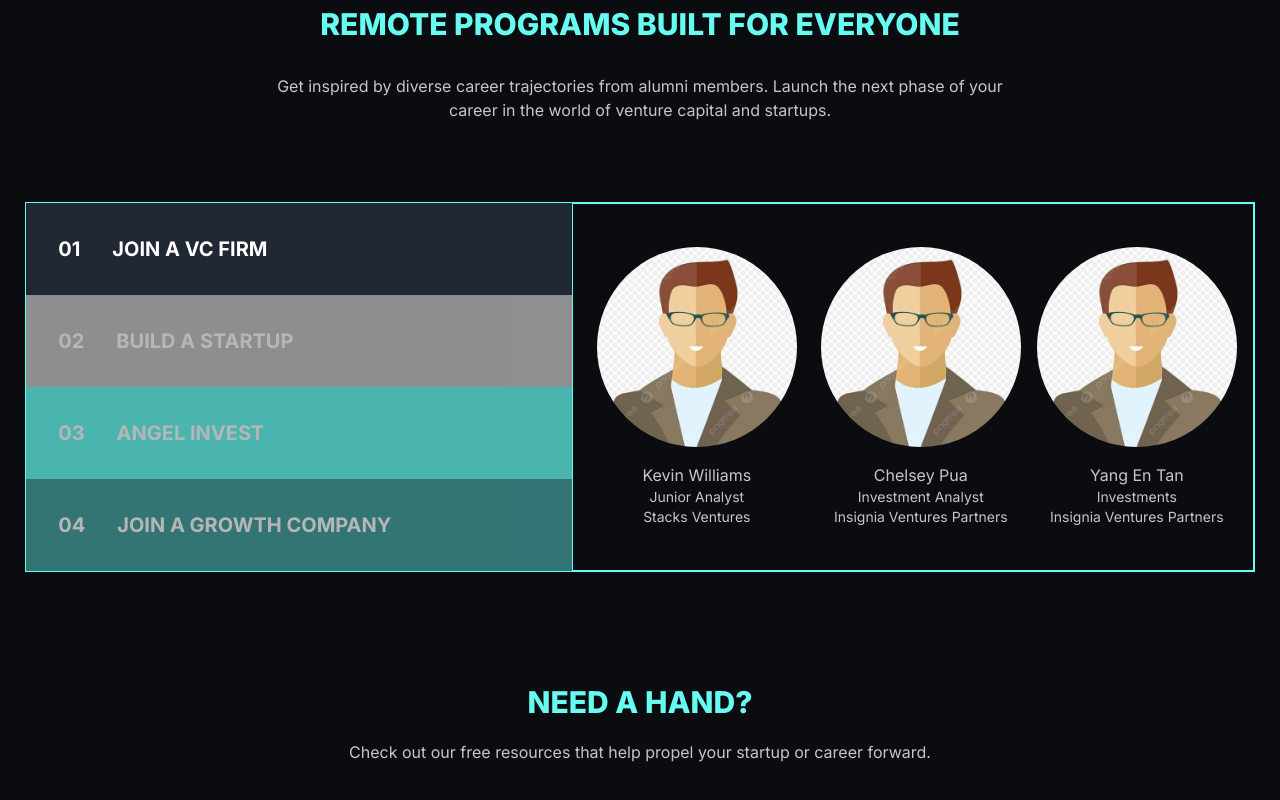
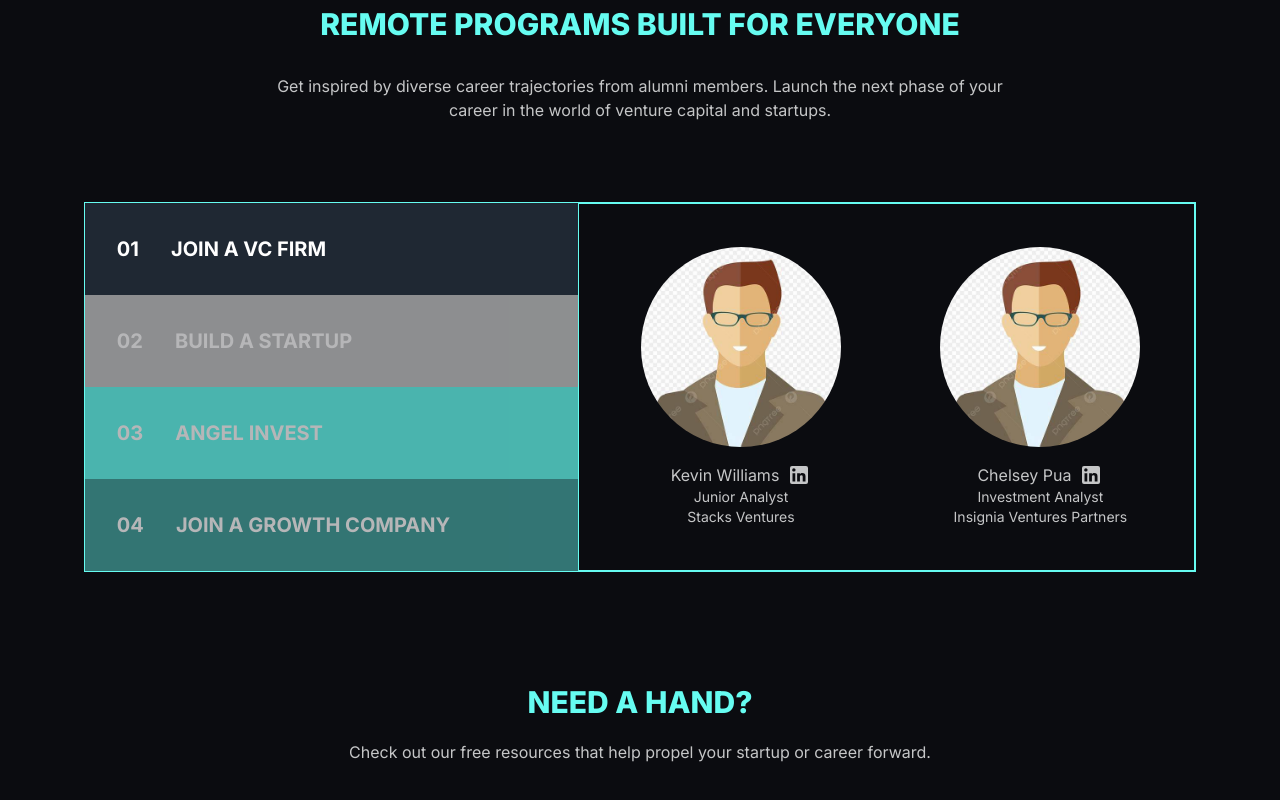
Before and after one commit to JPG-dev/course-site-show, a Next.js app: page / in a window 1280 px wide. Shown: the part 1768-2568 px from the top of the page. Built offline with nearby package versions, Linux system fonts and the light colour scheme.

Commit message:
linkedIn icons

```diff
--- a/src/app/globals.css
+++ b/src/app/globals.css
@@ -190,6 +190,10 @@
   opacity: 1;
 }
 
+.multiple-pathways .fade-in.grid {
+  grid-template-columns: repeat(auto-fill, minmax(200px, 1fr));
+}
+
 
 @keyframes fadeIn {
   from {
--- a/src/components/MultiplePathways.tsx
+++ b/src/components/MultiplePathways.tsx
@@ -1,7 +1,8 @@
 "use client"
 import React, { useState } from 'react'
 import Image from 'next/image';
-import ProfilePic from '../../public/profilePicImage.jpeg'
+import ProfilePic from '../../public/profilePicImage.jpeg';
+import LinkedInIcon from '@mui/icons-material/LinkedIn';
 
 const MultiplePathways = () => {
     const [selectedTab, setSelectedTab] = useState<number>(1)
@@ -49,11 +50,15 @@
 
                 <div className="lg:col-span-3 xl:col-span-5 border">
                     <div className="h-full">
-                        <div className={`fade-in grid grid-cols-1 md:grid-cols-2 lg:grid-cols-3 space-y-4 lg:space-x-4 lg:space-y-0 justify-around p-4 h-full animate-fade-in-right-little ${selectedTab === 1 ? 'block' : 'hidden'}`}>
+                        <div className={`fade-in grid space-y-4 lg:space-x-4 lg:space-y-0 justify-around p-4 h-full animate-fade-in-right-little ${selectedTab === 1 ? 'block' : 'hidden'}`}>
                             <div className="lg:self-center">
                                 <div className="flex flex-col items-center">
                                     <Image src={ProfilePic} width="200" height="200" alt="First Name" className="rounded-full" />
-                                    <div className=" lg:text-base mt-4 flex items-center">Kevin Williams</div>
+                                    <div className='flex items-center gap-2 mt-4'>
+                                        <div className=" lg:text-base flex items-center">Kevin Williams</div>
+                                        <LinkedInIcon />
+                                    </div>
+
                                     <div className=" text-sm text-center">Junior Analyst</div>
                                     <div className="text-sm text-center">Stacks Ventures</div>
                                 </div>
@@ -61,16 +66,12 @@
                             <div className="lg:self-center">
                                 <div className="flex flex-col items-center">
                                     <Image src={ProfilePic} width="200" height="200" alt="First Name" className="rounded-full" />
-                                    <div className=" lg:text-base mt-4 flex items-center">Chelsey Pua</div>
+                                    <div className='flex items-center gap-2 mt-4'>
+                                        <div className=" lg:text-base flex items-center">Chelsey Pua</div>
+                                        <LinkedInIcon />
+                                    </div>
+
                                     <div className=" text-sm text-center">Investment Analyst</div>
-                                    <div className="text-sm text-center">Insignia Ventures Partners</div>
-                                </div>
-                            </div>
-                            <div className="lg:self-center">
-                                <div className="flex flex-col items-center">
-                                    <Image src={ProfilePic} width="200" height="200" alt="First Name" className="rounded-full" />
-                                    <div className=" lg:text-base mt-4 flex items-center">Yang En Tan</div>
-                                    <div className=" text-sm text-center">Investments</div>
                                     <div className="text-sm text-center">Insignia Ventures Partners</div>
                                 </div>
                             </div>
@@ -78,11 +79,15 @@
 
 
 
-                        <div className={`fade-in grid grid-cols-1 md:grid-cols-2 lg:grid-cols-2 space-y-4 lg:space-x-4 lg:space-y-0 justify-around p-4 h-full animate-fade-in-right-little ${selectedTab === 2 ? 'block' : 'hidden'}`}>
+                        <div className={`fade-in grid space-y-4 lg:space-x-4 lg:space-y-0 justify-around p-4 h-full animate-fade-in-right-little ${selectedTab === 2 ? 'block' : 'hidden'}`}>
                             <div className="lg:self-center">
                                 <div className="flex flex-col items-center">
                                     <Image src={ProfilePic} width="200" height="200" alt="First Name" className="rounded-full" />
-                                    <div className=" lg:text-base mt-4 flex items-center">Robert Tan</div>
+                                    <div className='flex items-center gap-2 mt-4'>
+                                        <div className=" lg:text-base flex items-center">Robert Tan</div>
+                                        <LinkedInIcon />
+                                    </div>
+
                                     <div className=" text-sm text-center">Co-founder</div>
                                     <div className="text-sm text-center">Joybox</div>
                                 </div>
@@ -90,7 +95,11 @@
                             <div className="lg:self-center">
                                 <div className="flex flex-col items-center">
                                     <Image src={ProfilePic} width="200" height="200" alt="First Name" className="rounded-full" />
-                                    <div className=" lg:text-base mt-4 flex items-center">Sara Sofyan</div>
+                                    <div className='flex items-center gap-2 mt-4'>
+                                    <div className=" lg:text-base flex items-center">Sara Sofyan</div>
+                                    <LinkedInIcon />
+                                    </div>
+
                                     <div className=" text-sm text-center">Co-founder and CEO</div>
                                     <div className="text-sm text-center">Wifkain</div>
                                 </div>
@@ -98,11 +107,15 @@
                         </div>
 
 
-                        <div className={`fade-in grid grid-cols-1 md:grid-cols-2 lg:grid-cols-2 space-y-4 lg:space-x-4 lg:space-y-0 justify-around p-4 h-full animate-fade-in-right-little ${selectedTab === 3 ? 'block' : 'hidden'}`}>
+                        <div className={`fade-in grid space-y-4 lg:space-x-4 lg:space-y-0 justify-around p-4 h-full animate-fade-in-right-little ${selectedTab === 3 ? 'block' : 'hidden'}`}>
                             <div className="lg:self-center">
                                 <div className="flex flex-col items-center">
                                     <Image src={ProfilePic} width="200" height="200" alt="First Name" className="rounded-full" />
-                                    <div className=" lg:text-base mt-4 flex items-center">Kartik Jain</div>
+                                    <div className='flex items-center gap-2 mt-4'>
+                                    <div className=" lg:text-base flex items-center">Kartik Jain</div>
+                                    <LinkedInIcon />
+                                    </div>
+
                                     <div className=" text-sm text-center">Manager</div>
                                     <div className="text-sm text-center">Alpha Venture DAO</div>
                                 </div>
@@ -110,7 +123,11 @@
                             <div className="lg:self-center">
                                 <div className="flex flex-col items-center">
                                     <Image src={ProfilePic} width="200" height="200" alt="First Name" className="rounded-full" />
-                                    <div className=" lg:text-base mt-4 flex items-center">Hester Spiegel</div>
+                                    <div className='flex items-center gap-2 mt-4'>
+                                    <div className=" lg:text-base flex items-center">Hester Spiegel</div>
+                                    <LinkedInIcon />
+                                    </div>
+
                                     <div className=" text-sm text-center">Co-Founder</div>
                                     <div className="text-sm text-center">Epic Angels</div>
                                 </div>
@@ -118,12 +135,15 @@
                         </div>
 
 
-                        <div className={`fade-in grid grid-cols-1 md:grid-cols-2 lg:grid-cols-2 space-y-4 lg:space-x-4 lg:space-y-0 justify-around p-4 h-full animate-fade-in-right-little ${selectedTab === 4 ? 'block' : 'hidden'}`}>
+                        <div className={`fade-in grid space-y-4 lg:space-x-4 lg:space-y-0 justify-around p-4 h-full animate-fade-in-right-little ${selectedTab === 4 ? 'block' : 'hidden'}`}>
                             <div className="lg:self-center">
                                 <div className="flex flex-col items-center">
                                     <Image src={ProfilePic} width="200" height="200" alt="First Name" className="rounded-full" />
-                                    <div className=" lg:text-base mt-4 flex items-center">Alexandra Tan
+                                    <div className='flex items-center gap-2 mt-4'>
+                                    <div className=" lg:text-base flex items-center">Alexandra Tan</div>
+                                    <LinkedInIcon />
                                     </div>
+
                                     <div className=" text-sm text-center">CEO Office</div>
                                     <div className="text-sm text-center">Aspire</div>
                                 </div>
@@ -131,7 +151,12 @@
                             <div className="lg:self-center">
                                 <div className="flex flex-col items-center">
                                     <Image src={ProfilePic} width="200" height="200" alt="First Name" className="rounded-full" />
-                                    <div className=" lg:text-base mt-4 flex items-center">Jui Takle</div>
+
+                                    <div className='flex items-center gap-2 mt-4'>
+                                    <div className=" lg:text-base flex items-center">Jui Takle</div>
+                                    <LinkedInIcon />
+                                    </div>
+
                                     <div className="text-sm text-center">Strategic Development</div>
                                     <div className="text-sm text-center">Tonik</div>
                                 </div>
```
Lines whose indentation alone changed are shown as unchanged.
